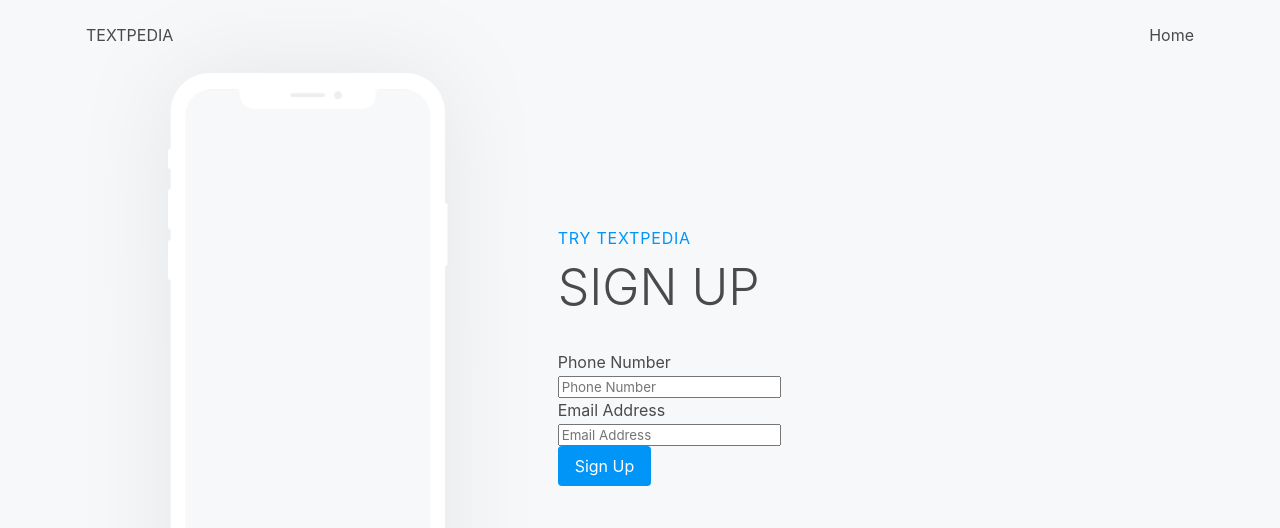
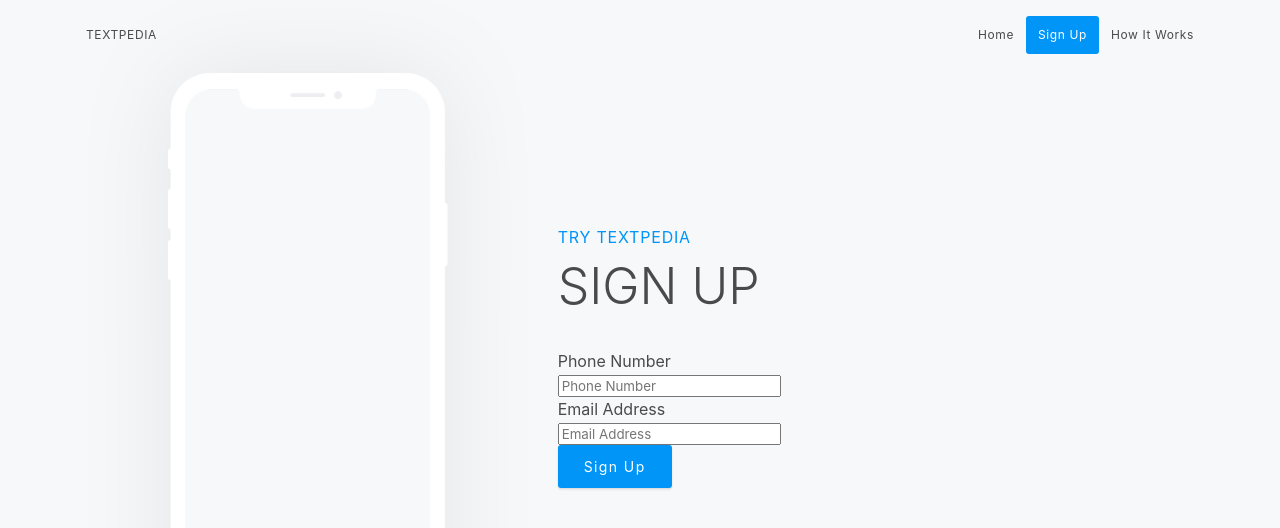
Before and after one commit to samcyn/textpediaReact, a React (Create React App) app: page /register in a window 1280 px wide. Shown: the top 528 px of the page. Built offline with nearby package versions, Linux system fonts and the light colour scheme.

Commit message:
set up routers

```diff
--- a/package.json
+++ b/package.json
@@ -3,6 +3,7 @@
   "version": "0.1.0",
   "private": true,
   "dependencies": {
+    "axios": "^0.18.0",
     "bulma": "^0.7.1",
     "node-sass-chokidar": "^1.3.3",
     "npm-run-all": "^4.1.3",
--- /dev/null
+++ b/src/api/api.js
@@ -0,0 +1,5 @@
+import axios from "axios";
+
+export default axios.create({
+  baseURL: ``
+});
--- a/src/components/App.js
+++ b/src/components/App.js
@@ -26,8 +26,8 @@
                 {/* R O U T E R  */}
                 <Switch>
                   <Route exact path='/' component={ Home } />
-                  <Route path='/register' component={ Register } />
-                  <Route path='/howitworks' component={ HowItWorks } />
+                  <Route exact path='/register' component={ Register } />
+                  <Route exact path='/howitworks' component={ HowItWorks } />
                 </Switch>
               </div>
             </div>
--- /dev/null
+++ b/src/components/common/Button/Button.js
@@ -0,0 +1,16 @@
+import React from "react";
+import "./Button.css";
+
+const Button = ({className, style, children, onClick }) => {
+  return (
+    <button
+      type="submit"
+      className={"button " + className }
+      style={ style }
+      onClick={ onClick }>
+      { children }
+    </button>
+  );
+};
+
+export default Button;
--- /dev/null
+++ b/src/components/common/Button/Button.scss
@@ -0,0 +1,10 @@
+
+.button {
+  padding: 10px 25px;
+  letter-spacing: 0.1em;
+  font-size: 14px;
+  font-weight: 400;
+  height: auto;
+  border-radius: 3px !important;
+  box-shadow: 0 2px 3px 0 rgba(0, 0, 0, 0.05), 0 1px 2px 0 rgba(0, 0, 0, 0.08);
+}
--- a/src/components/layout/Header/Header.js
+++ b/src/components/layout/Header/Header.js
@@ -1,4 +1,5 @@
 import React from "react";
+import { NavLink } from "react-router-dom";
 import "./Header.css";
 
 const Header = () => (
@@ -22,9 +23,15 @@
 
         <div id="navbarExampleTransparentExample" className="navbar-menu">
           <div className="navbar-end">
-            <a className="navbar-item" href="https://bulma.io/">
+            <NavLink className="navbar-item" to="/" exact activeClassName="active">
               Home
-            </a>
+            </NavLink>
+            <NavLink className="navbar-item" to="/register" activeClassName="active">
+              Sign Up
+            </NavLink>
+            <NavLink className="navbar-item" to="/howitworks" activeClassName="active">
+              How It Works
+            </NavLink>
           </div>
         </div>
       </div>
--- a/src/components/layout/Header/Header.scss
+++ b/src/components/layout/Header/Header.scss
@@ -0,0 +1,18 @@
+header {
+  z-index: 10;
+}
+.navbar-item.active {
+  background-color: #0095f7;
+  color: #FFF;
+}
+
+.navbar-end{
+  padding: 8px 0;
+}
+
+.navbar-item {
+  border-radius: 3px !important;
+  font-size: 12px;
+  letter-spacing: 0.05em;
+  transition: all 0.33s ease;
+}
--- a/src/components/pages/Register/Register.js
+++ b/src/components/pages/Register/Register.js
@@ -1,5 +1,6 @@
 import React, { Fragment } from "react";
 import "./Register.css";
+import Button from "../../common/Button/Button";
 
 const Register = () => (
   <Fragment>
@@ -7,25 +8,24 @@
     <h1>SIGN UP</h1>
 
     <form className="form">
-      <div class="field">
-        <label class="label has-text-primary">Phone Number</label>
-        <div class="control">
-          <input class="input" type="number" placeholder="Phone Number" />
+      <div className="field">
+        <label className="label has-text-primary">Phone Number</label>
+        <div className="control">
+          <input className="input" type="number" placeholder="Phone Number" />
         </div>
         {/* <p class="help">This is a help text</p> */}
       </div>
-      <div class="field">
-        <label class="label has-text-primary">Email Address</label>
-        <div class="control">
-          <input class="input" type="email" placeholder="Email Address" />
+      <div className="field">
+        <label className="label has-text-primary">Email Address</label>
+        <div className="control">
+          <input className="input" type="email" placeholder="Email Address" />
         </div>
         {/* <p class="help">This is a help text</p> */}
       </div>
       <div className="field ">
         <div className="control">
-          <button type="submit" className="button is-primary">
-            Sign Up
-          </button>
+          {/* reuseable component */}
+          <Button className="is-primary">Sign Up</Button>
         </div>
       </div>
     </form>
--- a/src/styles/bulma.scss
+++ b/src/styles/bulma.scss
@@ -32,6 +32,8 @@
   align-items: center;
 }
 
+
+
 @import "../../node_modules/bulma/sass/utilities/_all.sass";
 // IMPORT EVERYTHING IN BASE
 @import "../../node_modules/bulma/sass/base/_all.sass";
@@ -43,3 +45,14 @@
 @import "../../node_modules/bulma/sass/components/navbar.sass";
 
 @import "../../node_modules/bulma/sass/grid/columns.sass";
+
+
+.button {
+  padding: 10px 25px;
+  letter-spacing: 0.1em;
+  font-size: 14px;
+  font-weight: 400;
+  height: auto;
+  border-radius: 3px !important;
+  box-shadow: 0 2px 3px 0 rgba(0, 0, 0, 0.05), 0 1px 2px 0 rgba(0, 0, 0, 0.08);
+}
```
Also changed, not shown: src/components/pages/Register/Register.scss (line endings or trailing spaces), 1 other file (tests, documents, lock files or other folders).
